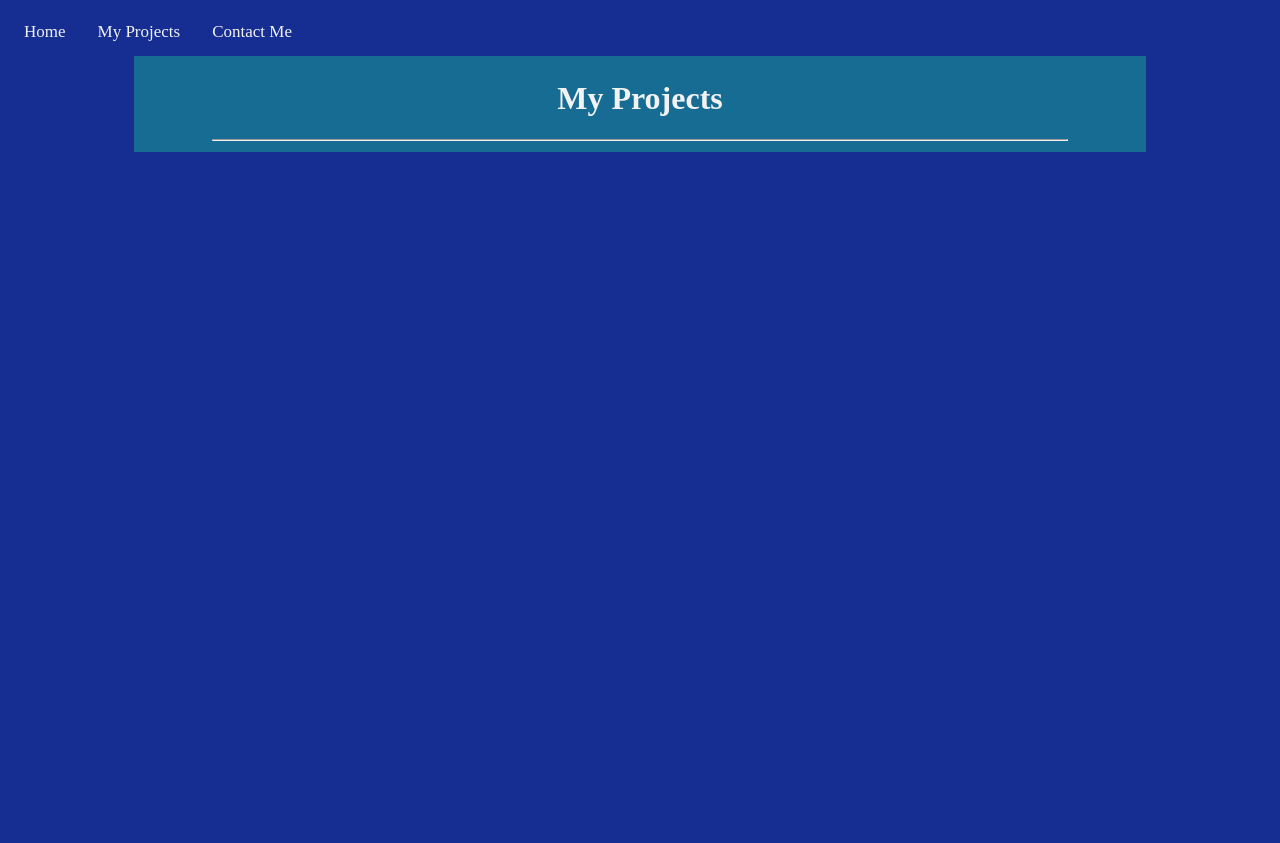
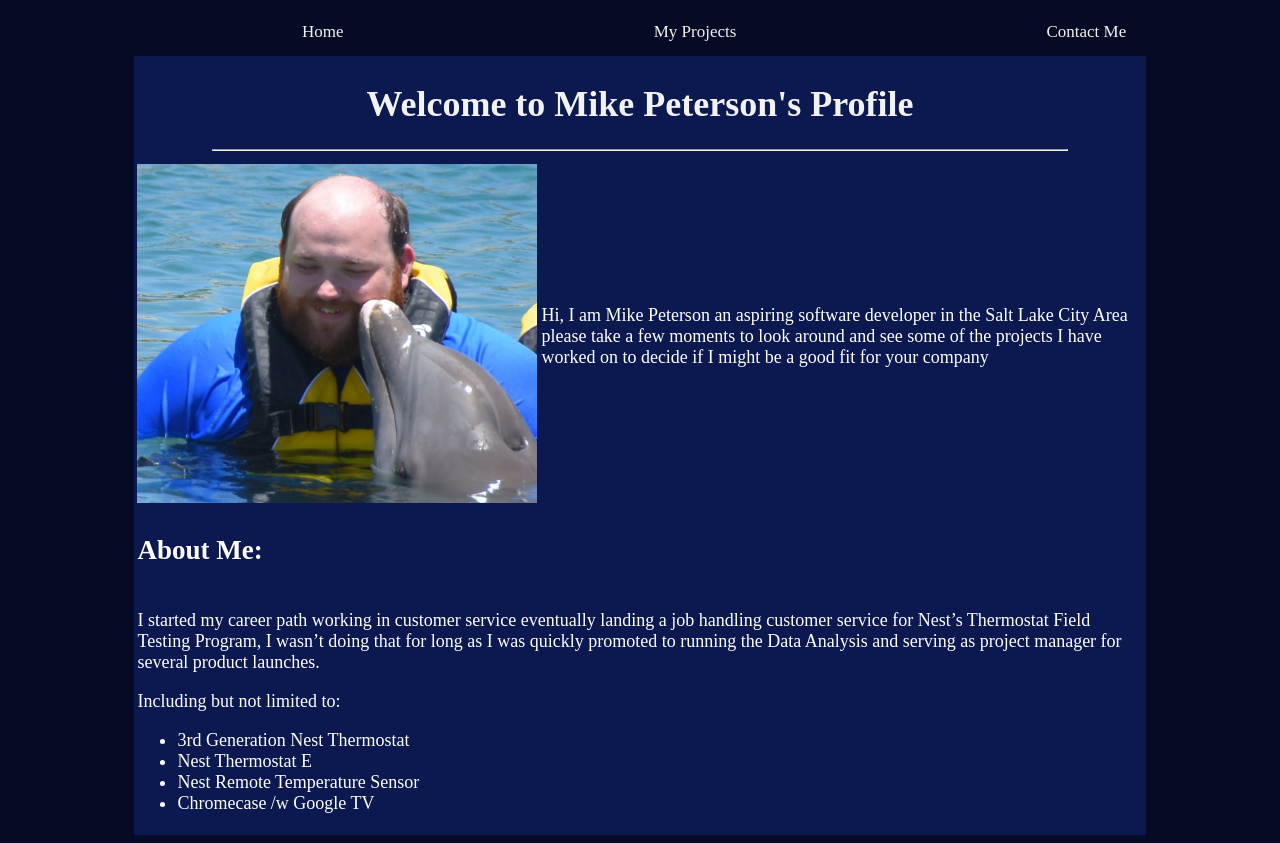
Before and after one commit to mike-peterson04/mike-peterson04.github.io, a plain HTML site: page index.html in a window 1280 px wide. Before the commit the page ends 800 px from the top, so only its background shows below. Drawn offline with Linux system fonts and the light colour scheme.

Commit message:
Color Pallette rework, basic home page and about me section completed

```diff
--- a/index.html
+++ b/index.html
@@ -13,11 +13,40 @@
         <a href="projects.html">My Projects</a>
         <a href="contact.html">Contact Me</a>
     </nav>
+    <font size=4>
     <table align=center>
         <tr>
-            <td><h1>My Projects</h1>
+            <td colspan=2><h1>Welcome to Mike Peterson's Profile</h1>
             <hr></td>
         </tr>
+        <tr>
+            <td style="width:20%;"><img src="images/placeholder.jpg" style="width:400px;"></td>
+            <td>
+                Hi, I am Mike Peterson an aspiring software developer in the Salt Lake City Area please take a few moments to look around and see some of the projects I have worked on to decide if I might be a good fit for your company</h2>
+            </td>
+        </tr>
+        <tr>
+            <td colspan=2>
+                <h2>About Me:</h2>
+            </td>
+        </tr>
+
+        <tr>
+            <td colspan=2>
+                <p>
+                I started my career path working in customer service eventually landing a job handling customer service for Nest’s Thermostat Field Testing Program, I wasn’t doing that for long as I was quickly promoted to running the Data Analysis and serving as project manager for several product launches.
+                </p>
+                Including but not limited to:
+                <ul>
+                    <li>3rd Generation Nest Thermostat</li>
+                    <li>Nest Thermostat E</li>
+                    <li>Nest Remote Temperature Sensor</li>
+                    <li>Chromecase /w Google TV</li>
+                </ul>
+
+        </td>
+        </tr>
         </table>
+    </font>
 </body>
 </html>
--- a/portfolio.css
+++ b/portfolio.css
@@ -1,10 +1,17 @@
-body{background-color:#162e92;
+body{background-color:#050b24;
     color:white;
 }
 nav {
-    background-color: #162e92;
+    background-color: #050b24;
   overflow: hidden;
 
+}
+a {
+    text-decoration: none;
+    color:rgb(180, 176, 176);
+}
+a:hover {
+    color:#0c3b50;
 }
 nav a {
     float: left;
@@ -13,17 +20,21 @@ nav a {
     padding: 14px 16px;
     text-decoration: none;
     font-size: 17px;
+    margin-left:22%;
+    justify-content: space-around;
   }
 nav a:hover {
 
-    background-color:#35e867;
+    background-color:#0c3b50;
+    color:#210c50;
 }
 hr {
     width:85%;
 }
 table, td {
     width:80%;
-    background-color:#166c92;
+    background-color:#0c1950;
+    text-align:left;
 }
 h1 {
     text-align:center;
```
